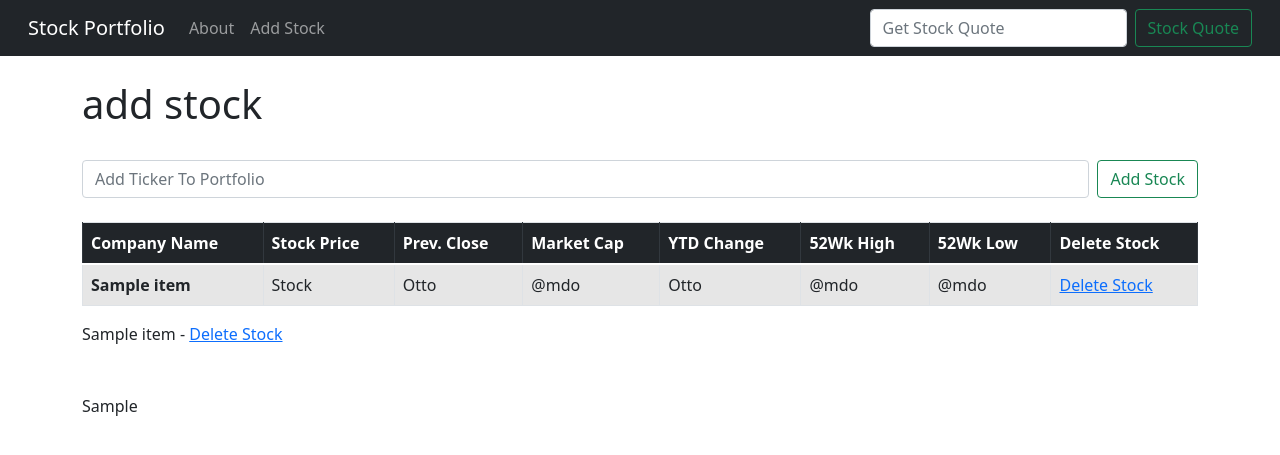
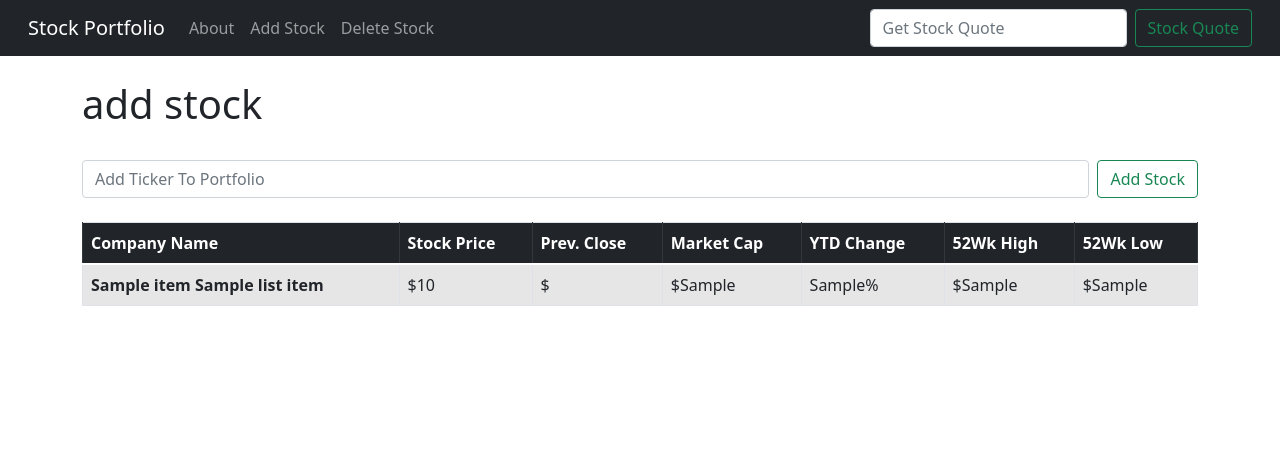
Before and after one commit to shpatjakupi/PythonStocks, a Django app: template quotes/templates/add_stock.html in a window 1280 px wide. Shown: the top 455 px of the page. Run offline with Django 3.2, Linux system fonts and the light colour scheme; the template is opened without the code that fills it: most values are stand-ins (such as "Sample title", 1, 10 or a date in 2020); some libraries are stand-ins or nearby versions.

Commit message:
delete stock now possible

```diff
--- a/quotes/templates/add_stock.html
+++ b/quotes/templates/add_stock.html
@@ -21,38 +21,27 @@
             <th scope="col">YTD Change</th>
             <th scope="col">52Wk High</th>
             <th scope="col">52Wk Low</th>
-            <th scope="col">Delete Stock</th>
         </tr>
     </thead>
     <tbody>
         {% if ticker %}
-        {% for item in ticker %}
 
+        {% for list_item in output %}
         <tr>
-            <th scope="row">{{item}}</th>
-            <td>Stock</td>
-            <td>Otto</td>
-            <td>@mdo</td>
-            <td>Otto</td>
-            <td>@mdo</td>
-            <td>@mdo</td>
-            <td><a href="{% url 'delete' item.id%}">Delete Stock</a></td>
+            <th scope="row">{{item}} {{ list_item.companyName }}</th>
+            <td>${{ list_item.latestPrice }}</td>
+            <td>${{ list_item.previousClose }}</td>
+            <td>${{ list_item.marketCap }}</td>
+            <td>{{ list_item.ytdChange }}%</td>
+            <td>${{ list_item.week52High }}</td>
+            <td>${{ list_item.week52Low }}</td>
+            {%endfor%}
         </tr>
-        {%endfor%}
         {% endif %}
     </tbody>
 </table>
 
 
-{% for item in ticker %}
-{{item}} - <a href="{% url 'delete' item.id%}">Delete Stock</a><br />
-{%endfor%}
 
-<br />
-<br />
-
-{% for list_item in output %}
-{{ list_item }}<br /> <br />
-{%endfor%}
 
 {% endblock %}
--- a/quotes/templates/base.html
+++ b/quotes/templates/base.html
@@ -30,7 +30,9 @@
                     <li class="nav-item">
                         <a class="nav-link" href="{% url 'add_stock' %}">Add Stock</a>
                     </li>
-
+                    <li class="nav-item">
+                        <a class="nav-link" href="{% url 'delete_stock' %}">Delete Stock</a>
+                    </li>
 
                 </ul>
                 <form action="{% url 'home' %}" class="d-flex" method="POST">
--- a/quotes/urls.py
+++ b/quotes/urls.py
@@ -6,4 +6,5 @@
     path("about.html", views.about, name="about"),
     path("add_stock.html", views.add_stock, name="add_stock"),
     path("delete/<stock_id>", views.delete, name="delete"),
+    path("delete_stock.html", views.delete_stock, name="delete_stock"),
 ]
```
Also changed, not shown: quotes/templates/delete_stock.html (added, +14 -0 lines), quotes/views.py (+6 -1 lines), db.sqlite3.
